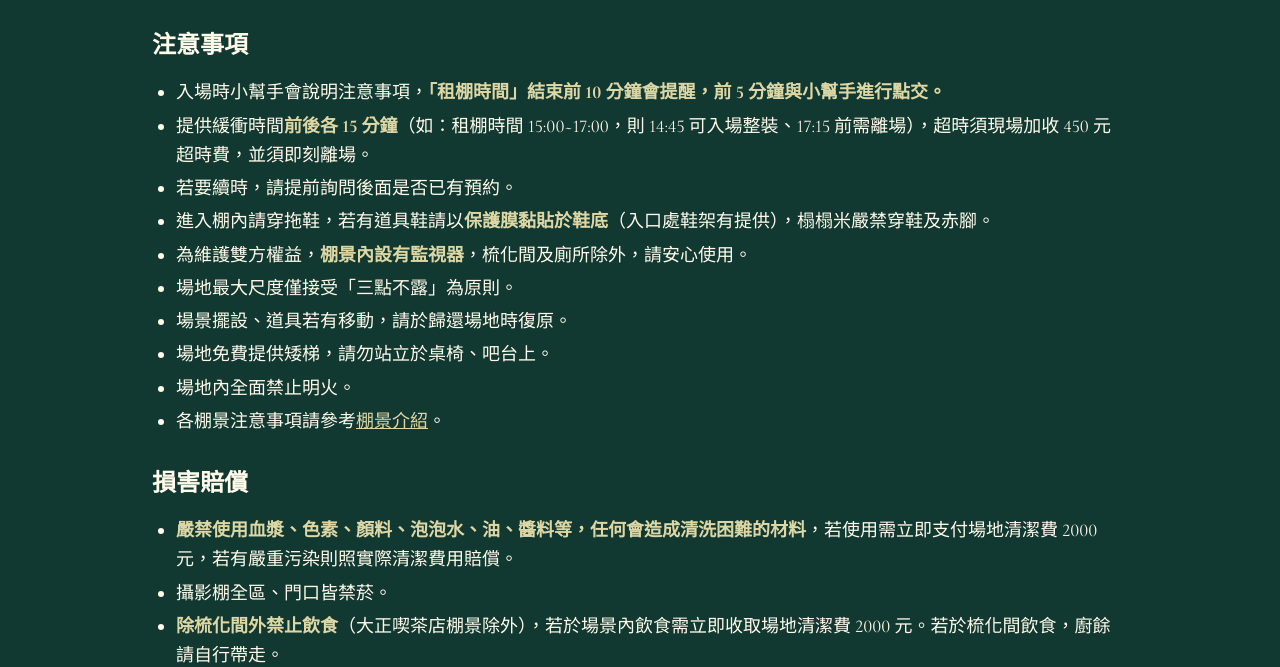
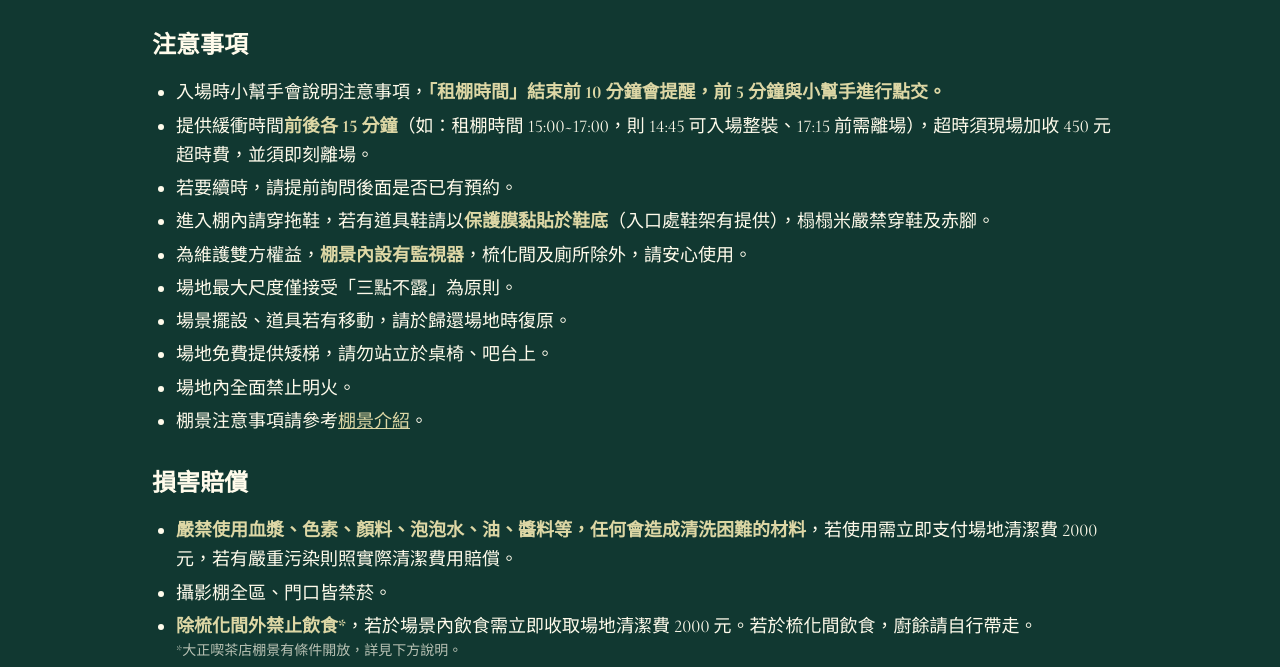
Before and after one commit to b1t-tw/yaran-site, an Astro site: page /rules in a window 1280 px wide. Shown: the part 262-929 px from the top of the page. Built offline with nearby package versions, Linux system fonts and the light colour scheme; Astro itself is replaced by a stand-in of ours; a web font is replaced by a local one.

Commit message:
update rules

```diff
--- a/src/pages/index.astro
+++ b/src/pages/index.astro
@@ -121,6 +121,7 @@ const heroImages = [hero1, hero2, hero3, hero4, hero5];
         </li>
         <li>當日遲到、早退、缺席不予退費。</li>
         <li>若遇不可抗力因素（如颱風、地震）且政府公告放假，可改期或全額退訂金。</li>
+        <li>更多注意事項請見<a href="/rules" class="underline text-primary-light">租棚須知</a>。</li>
       </ul>
       <div class="mt-8">
         <p>
--- a/src/pages/rules.astro
+++ b/src/pages/rules.astro
@@ -23,7 +23,7 @@ import Layout from "../layouts/Layout.astro";
         <li>場景擺設、道具若有移動，請於歸還場地時復原。</li>
         <li>場地免費提供矮梯，請勿站立於桌椅、吧台上。</li>
         <li>場地內全面禁止明火。</li>
-        <li>各棚景注意事項請參考<a href="/scenes" class="underline text-primary-light">棚景介紹</a>。</li>
+        <li>棚景注意事項請參考<a href="/scenes" class="underline text-primary-light">棚景介紹</a>。</li>
       </ul>
 
       <h2 class="mb-4 mt-8">損害賠償</h2>
@@ -34,8 +34,9 @@ import Layout from "../layouts/Layout.astro";
         </li>
         <li>攝影棚全區、門口皆禁菸。</li>
         <li>
-          <strong>除梳化間外禁止飲食</strong>（大正喫茶店棚景除外），若於場景內飲食需立即收取場地清潔費 2000
-          元。若於梳化間飲食，廚餘請自行帶走。
+          <strong>除梳化間外禁止飲食*</strong>，若於場景內飲食需立即收取場地清潔費 2000
+          元。若於梳化間飲食，廚餘請自行帶走。<br />
+          <p class="text-sm opacity-70">*大正喫茶店棚景有條件開放，詳見下方說明。</p>
         </li>
         <li>
           大正喫茶店棚景，若需攜帶食物（限甜點類）用於拍攝請提前告知，並於拍攝結束後恢復場地，場內僅供拍照和為了拍照而吃一點，真的要吃光請到梳化間，若有潑灑汙染將酌收場地清潔費。
```
